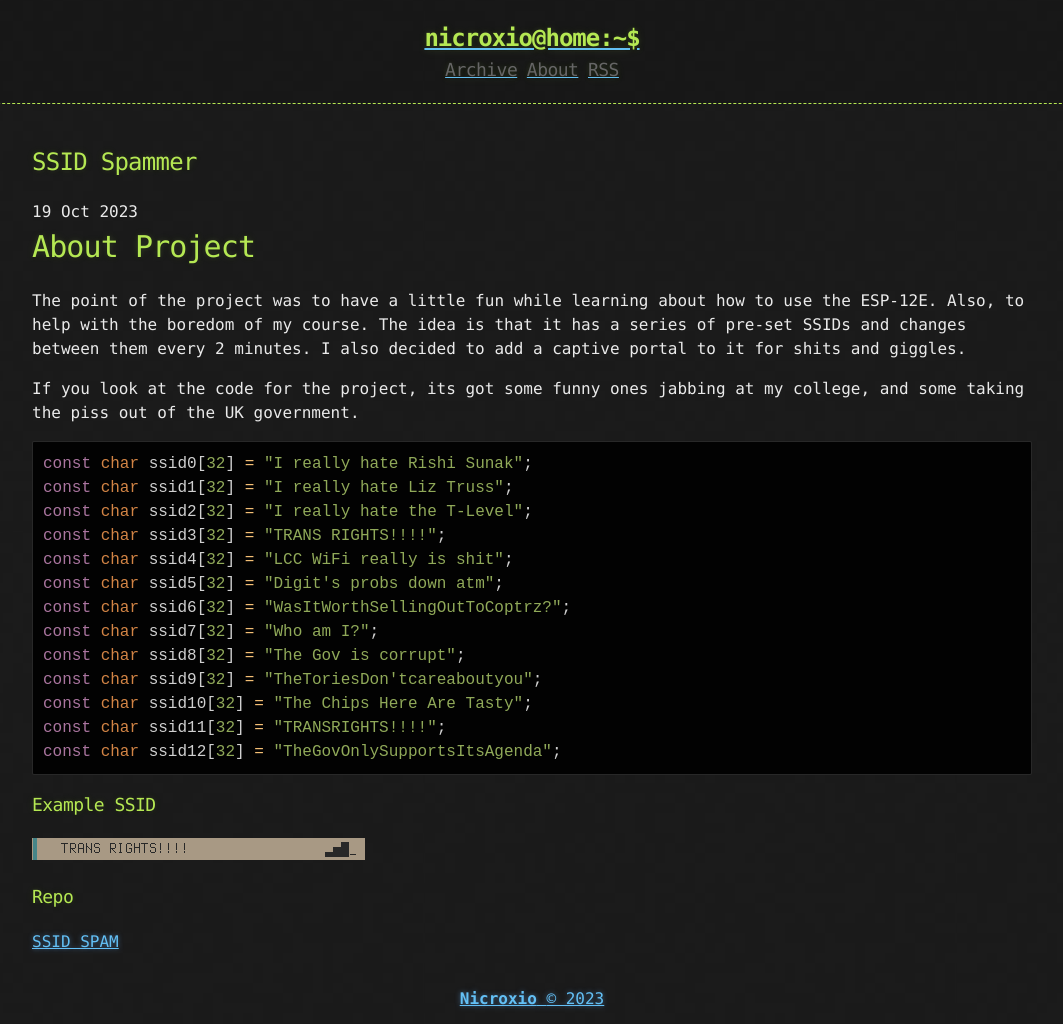
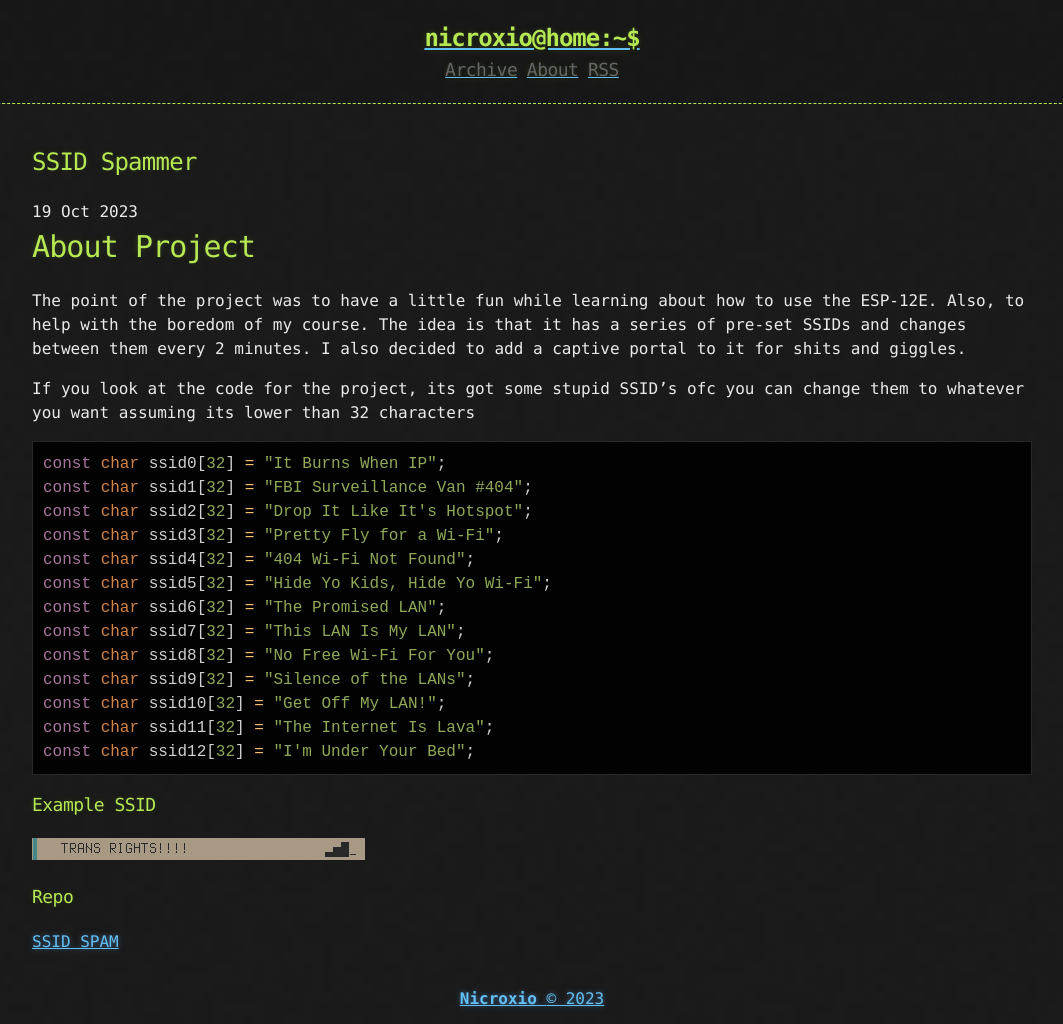
Before and after one commit to Nicroxio/blog.nicroxio.co.uk, a Jekyll site: the page built from _posts/2023-10-19-SSID-Spam.md, in a window 1280 px wide. Shown: the whole page, without its empty margins (108-1171 px from the left). Built offline with Jekyll 4.4.1, drawn with Linux system fonts in a browser that asks for light colours.

Commit message:
updated webpage

````diff
--- a/_posts/2023-10-19-SSID-Spam.md
+++ b/_posts/2023-10-19-SSID-Spam.md
@@ -7,22 +7,22 @@ published: true
 
 The point of the project was to have a little fun while learning about how to use the ESP-12E. Also, to help with the boredom of my course. The idea is that it has a series of pre-set SSIDs and changes between them every 2 minutes. I also decided to add a captive portal to it for shits and giggles.
 
-If you look at the code for the project, its got some funny ones jabbing at my college, and some taking the piss out of the UK government.
+If you look at the code for the project, its got some stupid SSID's ofc you can change them to whatever you want assuming its lower than 32 characters
 
 ```cpp
-const char ssid0[32] = "I really hate Rishi Sunak";
-const char ssid1[32] = "I really hate Liz Truss";
-const char ssid2[32] = "I really hate the T-Level";
-const char ssid3[32] = "TRANS RIGHTS!!!!";
-const char ssid4[32] = "LCC WiFi really is shit";
-const char ssid5[32] = "Digit's probs down atm";
-const char ssid6[32] = "WasItWorthSellingOutToCoptrz?";
-const char ssid7[32] = "Who am I?";
-const char ssid8[32] = "The Gov is corrupt";
-const char ssid9[32] = "TheToriesDon'tcareaboutyou";
-const char ssid10[32] = "The Chips Here Are Tasty";
-const char ssid11[32] = "TRANSRIGHTS!!!!";
-const char ssid12[32] = "TheGovOnlySupportsItsAgenda";
+const char ssid0[32] = "It Burns When IP";
+const char ssid1[32] = "FBI Surveillance Van #404";
+const char ssid2[32] = "Drop It Like It's Hotspot";
+const char ssid3[32] = "Pretty Fly for a Wi-Fi";
+const char ssid4[32] = "404 Wi-Fi Not Found";
+const char ssid5[32] = "Hide Yo Kids, Hide Yo Wi-Fi";
+const char ssid6[32] = "The Promised LAN";
+const char ssid7[32] = "This LAN Is My LAN";
+const char ssid8[32] = "No Free Wi-Fi For You";
+const char ssid9[32] = "Silence of the LANs";
+const char ssid10[32] = "Get Off My LAN!";
+const char ssid11[32] = "The Internet Is Lava";
+const char ssid12[32] = "I'm Under Your Bed";
 ```
 
 ### Example SSID
````
Also changed, not shown: 3 other files.
